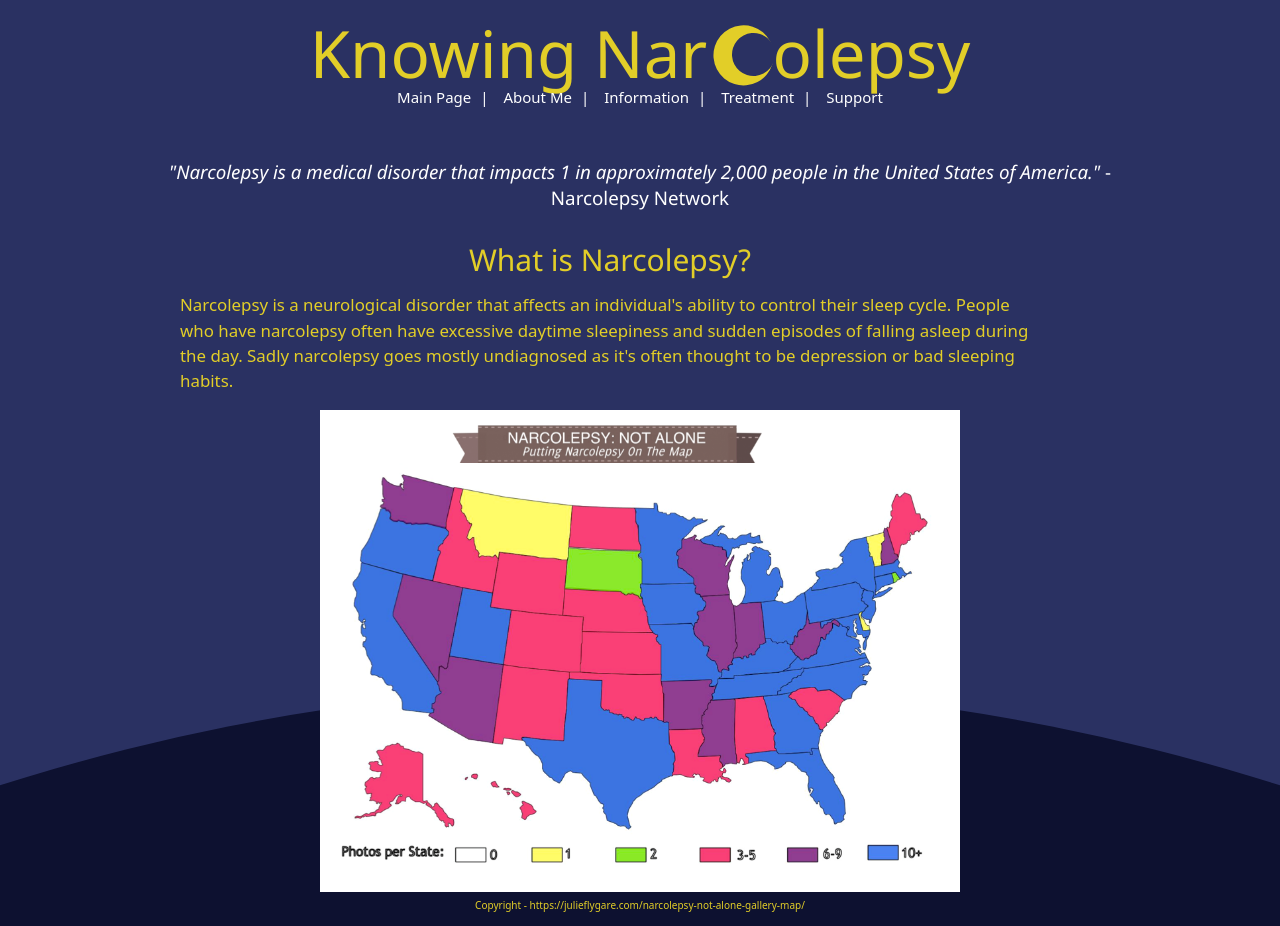
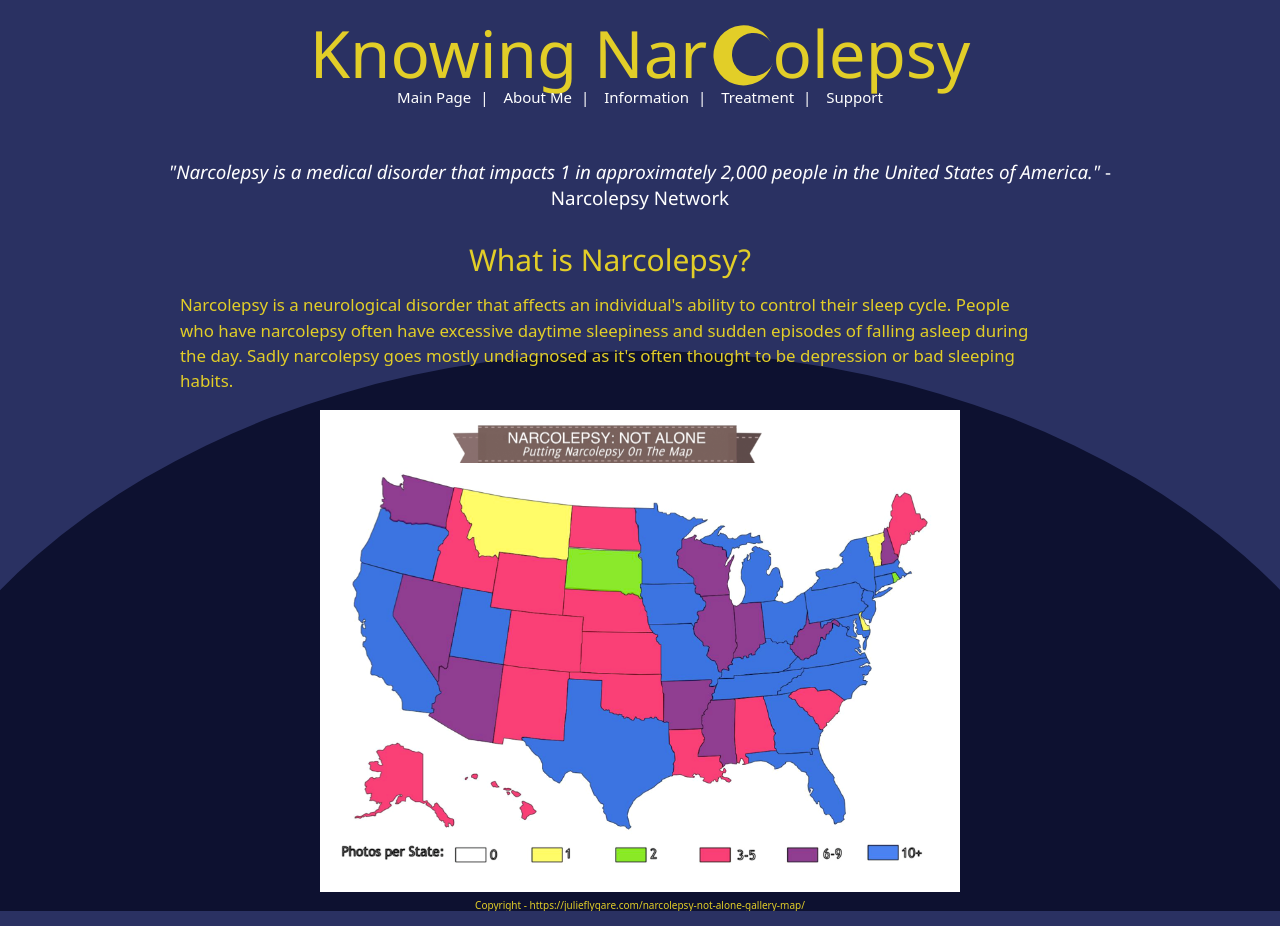
Before and after one commit to That-GuyTP/Knowing-Narcolepsy, a React app in the folder kn-react/: page / in a window 1280 px wide. Built offline with nearby package versions, Linux system fonts and the light colour scheme; no server answers.

Commit message:
More CSS changes

```diff
--- a/kn-react/src/css/MainPage.css
+++ b/kn-react/src/css/MainPage.css
@@ -2,7 +2,7 @@
     position: relative;
     isolation: isolate;
     min-height: 100svh;
-    padding: 0.75rem 1rem 1.25rem;
+    padding: 0.75rem 1rem 0;
     overflow: hidden;
 }
 
@@ -31,9 +31,12 @@
     gap: clamp(0.6rem, 1.6vh, 1rem);
 }
 
-#div-maincontent .div-content {
+#main-page-container #div-maincontent .div-content {
     max-width: 100%;
     margin: 0;
+    background: transparent;
+    padding: 0;
+    border-radius: 0;
 }
 
 #div-intro p {
@@ -52,13 +55,6 @@
     display: block;
     width: 100%;
     margin-top: clamp(0.55rem, 1.4vh, 0.95rem);
-}
-
-#div-intro,
-#div-img {
-    background: transparent;
-    padding: 0;
-    border-radius: 0;
 }
 
 #img-intro-container {
@@ -122,24 +118,21 @@
 
 /* Hill */
 #hill {
-    --hill-size: clamp(2200px, 430vw, 4200px);
-    --hill-crest-offset: clamp(170px, 24vh, 260px);
+    width: clamp(980px, 132vw, 2100px);
+    height: clamp(430px, 58vh, 820px);
     position: absolute;
     z-index: -1;
-    width: var(--hill-size);
-    height: var(--hill-size);
     background-color: var(--prim-color);
-    border-radius: 50%;
+    border-radius: 50% 50% 0 0 / 100% 100% 0 0;
     left: 50%;
-    top: auto;
-    bottom: calc((var(--hill-size) - var(--hill-crest-offset)) * -1);
+    bottom: 0;
     transform: translateX(-50%);
     pointer-events: none;
 }
 
 @media only screen and (min-width:600px) {
     #main-page-container {
-        padding: 0.75rem 1.25rem 1rem;
+        padding: 0.75rem 1.25rem 0;
     }
 
     #quote {
@@ -169,7 +162,7 @@
     }
 
     #hill {
-        --hill-size: clamp(3600px, 330vw, 6500px);
-        --hill-crest-offset: clamp(230px, 30vh, 360px);
+        width: clamp(1450px, 122vw, 3000px);
+        height: clamp(560px, 62vh, 980px);
     }
 }
```
